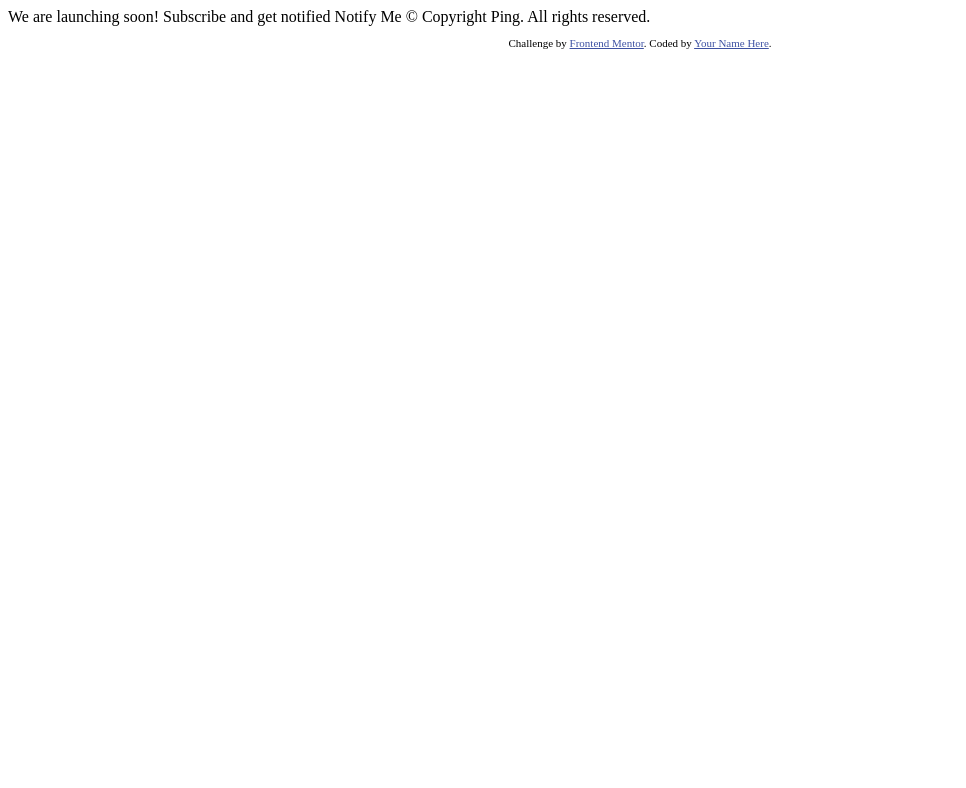
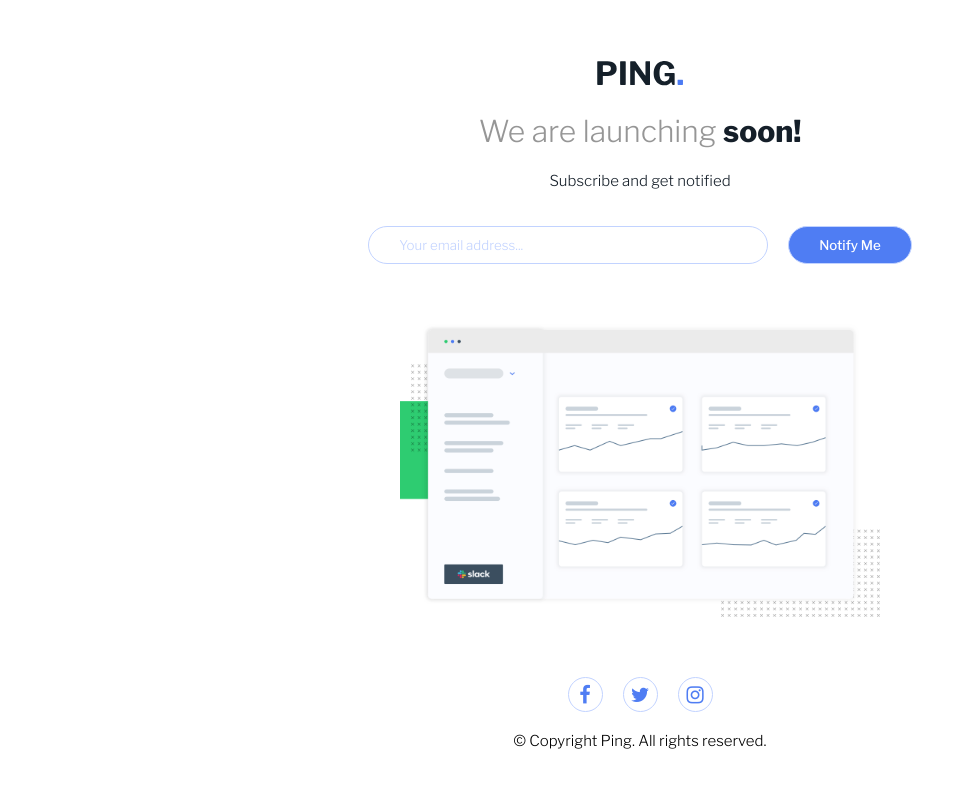
Before and after one commit to long-1810/ping-coming-soon-page, a plain HTML site: page index.html in a window 1280 px wide. Shown: the whole page, without its empty margins (0-966 px from the left). Drawn offline with nearby package versions, Linux system fonts and the light colour scheme.

Commit message:
Add files via upload

```diff
--- a/index.html
+++ b/index.html
@@ -1,34 +1,46 @@
 <!DOCTYPE html>
 <html lang="en">
+
 <head>
   <meta charset="UTF-8">
-  <meta name="viewport" content="width=device-width, initial-scale=1.0"> <!-- displays site properly based on user's device -->
+  <meta name="viewport" content="width=device-width, initial-scale=1.0">
+  <!-- displays site properly based on user's device -->
 
   <link rel="icon" type="image/png" sizes="32x32" href="./images/favicon-32x32.png">
 
   <title>Frontend Mentor | Ping coming soon page</title>
 
-  <!-- Feel free to remove these styles or customise in your own stylesheet 👍 -->
-  <style>
-    .attribution { font-size: 11px; text-align: center; }
-    .attribution a { color: hsl(228, 45%, 44%); }
-  </style>
+  <link rel="stylesheet" href="https://cdnjs.cloudflare.com/ajax/libs/font-awesome/4.7.0/css/font-awesome.min.css">
+  <link rel="stylesheet" href="style.css">
 </head>
+
 <body>
-
-  We are launching soon!
-
-  Subscribe and get notified
-
-  Notify Me
-
-  &copy; Copyright Ping. All rights reserved.
-
+  <main class="container">
+    <img src="./images/logo.svg" alt="PING" class="logo">
+    <div class="text">
+      <p class="text__title">We are launching <span class="text__title text__title--bold">soon!</span></p>
+      <p class="text__desc">Subscribe and get notified</p>
+    </div>
+    <form id="form">
+      <div class="field">
+        <input type="text" id="email" placeholder="Your email address...">
+      </div>
+      <button type="submit" id="submit">Notify Me</button>
+    </form>
+    <img src="./images/illustration-dashboard.png" alt="Dashboard" class="illustration">
+  </main>
   <footer>
-    <p class="attribution">
-      Challenge by <a href="https://www.frontendmentor.io?ref=challenge" target="_blank">Frontend Mentor</a>.
-      Coded by <a href="#">Your Name Here</a>.
+    <div class="logos">
+      <a href="#"><i class="fa fa-facebook-f"></i></a>
+      <a href="#"><i class="fa fa-twitter"></i></a>
+      <a href="#"><i class="fa fa-instagram"></i></a>
+    </div>
+    <p class="copyright">
+      &copy; Copyright Ping. All rights reserved.
     </p>
   </footer>
+
+  <script src="script.js"></script>
 </body>
+
 </html>
--- /dev/null
+++ b/script.js
@@ -0,0 +1,15 @@
+const form = document.getElementById("form");
+const submit = document.querySelector("button#submit");
+
+function onSubmit(event) {
+  event.preventDefault();
+  const email = document.getElementById("email");
+
+  if (!email.value) {
+    form.classList.add("form--error")
+  } else if (form.classList.contains("form--error")) {
+    form.classList.remove("form--error")
+  }
+}
+
+submit.addEventListener("click", onSubmit)
--- /dev/null
+++ b/style.css
@@ -0,0 +1,200 @@
+@import url("https://fonts.googleapis.com/css2?family=Libre+Franklin:ital,wght@0,100..900;1,100..900&display=swap");
+
+:root {
+  --blue: rgb(79, 125, 243);
+  --pale-blue: hsl(223, 100%, 88%);
+  --light-red: hsl(354, 100%, 66%);
+  --gray: hsl(0, 0%, 59%);
+  --very-dark-blue: hsl(209, 33%, 12%);
+  --white: #ffffff;
+}
+
+* {
+  margin: 0;
+  padding: 0;
+  box-sizing: border-box;
+}
+
+html {
+  font-size: 20px;
+  font-family: "Libre Franklin", sans-serif;
+  font-weight: 300;
+}
+
+body {
+  /* width: 100vw; */
+  min-height: 100vh;
+  display: flex;
+  flex-direction: column;
+  justify-content: center;
+  align-items: center;
+}
+
+.container {
+  display: flex;
+  flex-direction: column;
+  justify-content: center;
+  align-items: center;
+  gap: 2rem;
+  margin: 3rem 1rem;
+}
+
+.text {
+  text-align: center;
+  line-height: 2.5rem;
+}
+
+.text__title {
+  color: var(--gray);
+  font-size: 1.5rem;
+}
+.text__title--bold {
+  color: var(--very-dark-blue);
+  font-weight: 800;
+}
+.text__desc {
+  font-size: 0.75rem;
+  color: var(--very-dark-blue);
+}
+
+form {
+  display: flex;
+  flex-direction: column;
+  gap: 0.5rem;
+  width: 100%;
+}
+
+form .field {
+  position: relative;
+}
+
+form input {
+  padding: 0.5rem 1.5rem;
+  border: 1px solid var(--pale-blue);
+  border-radius: 9999px;
+  font-family: "Libre Franklin", sans-serif;
+  color: var(--very-dark-blue);
+  width: 100%;
+}
+
+form input::placeholder {
+  color: var(--pale-blue);
+  font-weight: 300;
+}
+
+form input:focus {
+  outline: none;
+}
+
+#submit {
+  font-family: "Libre Franklin", sans-serif;
+  padding: 0.5rem 1.5rem;
+  background-color: var(--blue);
+  color: var(--white);
+  border: 1px solid var(--pale-blue);
+  border-radius: 9999px;
+  font-weight: 500;
+  cursor: pointer;
+  transition: 0.2s;
+}
+
+#submit:hover {
+  opacity: 0.8;
+}
+
+.illustration {
+  max-width: 30rem;
+  width: 80%;
+  height: max-content;
+}
+
+footer {
+  margin: 0 1rem 3rem 1rem;
+  display: flex;
+  flex-direction: column;
+  align-items: center;
+  gap: 1rem;
+}
+
+footer .copyright {
+  font-size: .75rem;
+}
+
+footer .logos {
+  display: flex;
+  gap: 1rem;
+}
+
+footer a {
+  text-decoration: none;
+  display: grid;
+  place-items: center;
+  width: 1.75rem;
+  height: 1.75rem;
+  border: 1px solid var(--pale-blue);
+  border-radius: 9999px;
+  transition: 0.2s;
+}
+
+.fa {
+  color: var(--blue);
+  width: max-content;
+  height: 1rem;
+}
+
+footer a:hover {
+  border: 1px solid var(--blue);
+  background-color: var(--blue);
+}
+
+footer a:hover .fa {
+  color: var(--white);
+}
+
+.form--error {
+  gap: 2rem;
+}
+
+.form--error input {
+  border: 1px solid var(--light-red);
+}
+
+.form--error input::placeholder {
+  color: var(--light-red);
+}
+
+.form--error .field::after {
+  content: "Please provide a valid email address";
+  font-size: .6rem;
+  font-style: italic;
+  font-weight: 400;
+  color: var(--light-red);
+  position: absolute;
+  left: 50%;
+  transform: translate(-50%, 0);
+  bottom: -70%;
+}
+
+@media (min-width: 900px) {
+  .container {
+    gap: 1rem;
+  }
+  form {
+    flex-direction: row;
+    justify-content: center;
+    gap: 1rem;
+    margin-bottom: 2rem;
+  }
+  .field {
+    min-width: 20rem;
+    position: relative;
+  }
+  .form--error {
+    gap: .75rem;
+  }
+  .form--error .field::after {
+    left: 0;
+    transform: translate(1.5rem);
+    bottom: -70%;
+  }
+}
```
